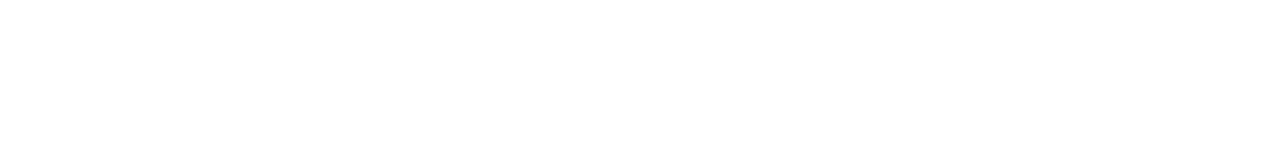
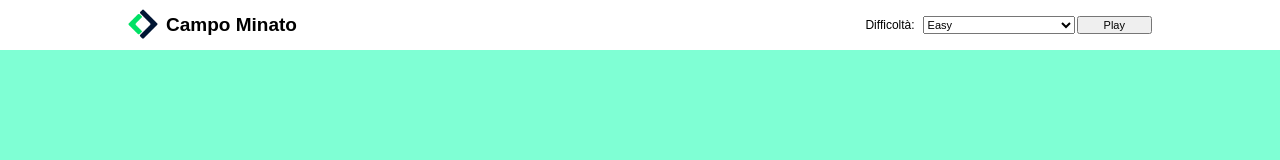
Before and after one commit to zhLisha/js-campominato-dom, a plain HTML site: page index.html in a window 1280 px wide. Drawn offline with Linux system fonts and the light colour scheme.

Commit message:
header done

```diff
--- a/css/style.css
+++ b/css/style.css
@@ -4,3 +4,63 @@
     padding: 0;
     box-sizing: border-box;
 }
+
+/* COMMON */
+body {
+    font-family: Arial, Helvetica, sans-serif;
+    background-color: #7fffd4;
+}
+
+.container {
+    width: 80%;
+    margin: 0 auto;
+}
+
+.flex {
+    display: flex;
+}
+
+/* HEADER */
+.header-top .container {
+    justify-content: space-between;
+}
+.header-top {
+    height: 50px;
+    background-color: white;
+}
+
+.logo {
+    display: flex;
+    line-height: 50px;
+}
+
+.logo img {
+    height: 30px;
+    margin-top: 9px;
+}
+
+.logo h2 {
+    font-size: 19px;
+    margin-left: 8px;
+}
+
+.header-top .text {
+    font-size: 12px;
+    margin-right: 8px;
+}
+
+.btn {
+    padding: 1px 25px;
+    font-size: 11px;
+}
+
+select {
+    padding:1px 90px 1px 0;
+    font-size: 11px;
+    margin-right: 2px;
+}
+
+.user-actions {
+    display: flex;
+    align-items: center;
+}
--- a/index.html
+++ b/index.html
@@ -9,6 +9,30 @@
     <title>Document</title>
 </head>
 <body>
+    <header>
+        <div class="header-top">
+            <div class="container flex">
+                <!-- Logo -->
+                <div class="logo">
+                    <img src="img/logo-boolean.png" alt="">
+                    <h2>Campo Minato</h2>
+                </div>
+
+                <!-- Azioni utente -->
+                <div class="user-actions">
+                    <div class="text">Difficoltà: </div>
+                    <select name="levels" id="levels">
+                        <option value="1">Easy</option>
+                        <option value="2">Medium</option>
+                        <option value="3">Hard</option>
+                    </select>
+
+                    <!-- Bottone Start Game -->
+                    <button id="startGame" class="btn">Play</button>
+                </div>
+            </div>
+        </div>
+    </header>
 
 
     <script src="js/script.js"></script>
```
